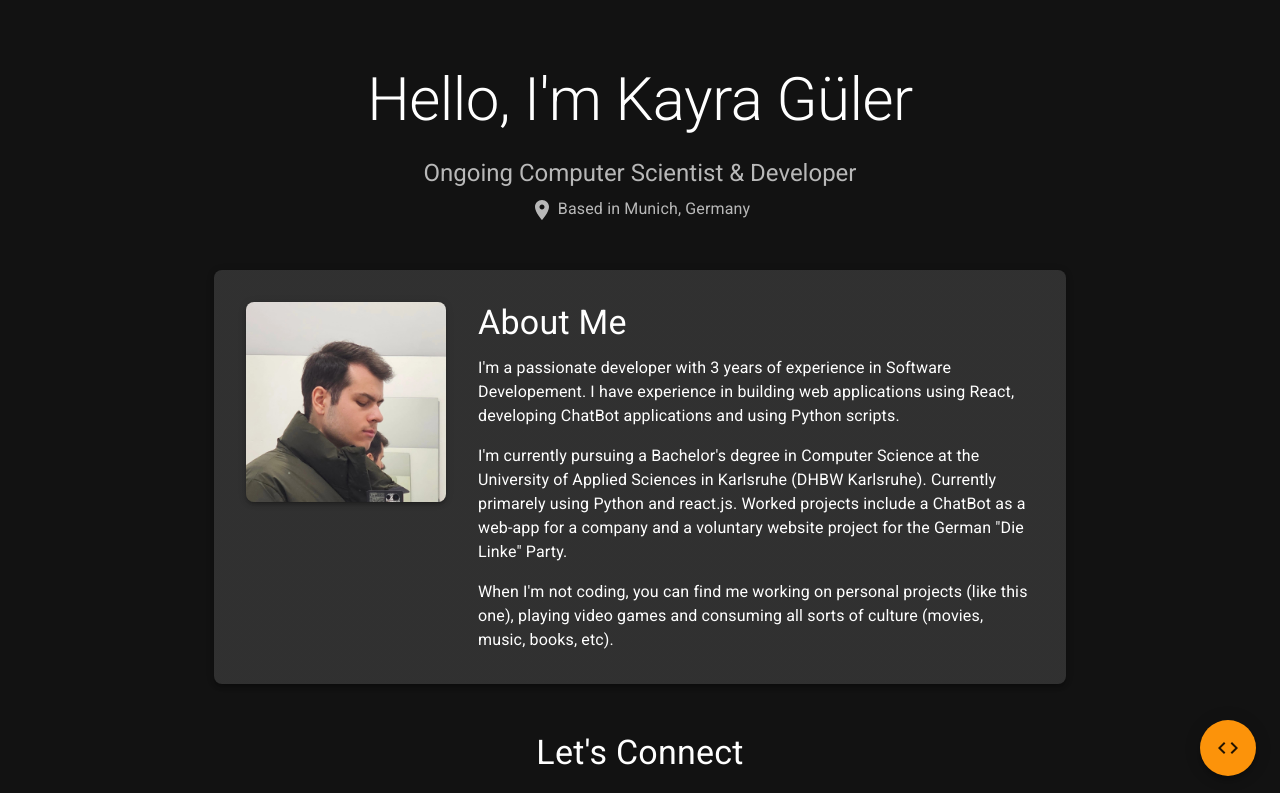
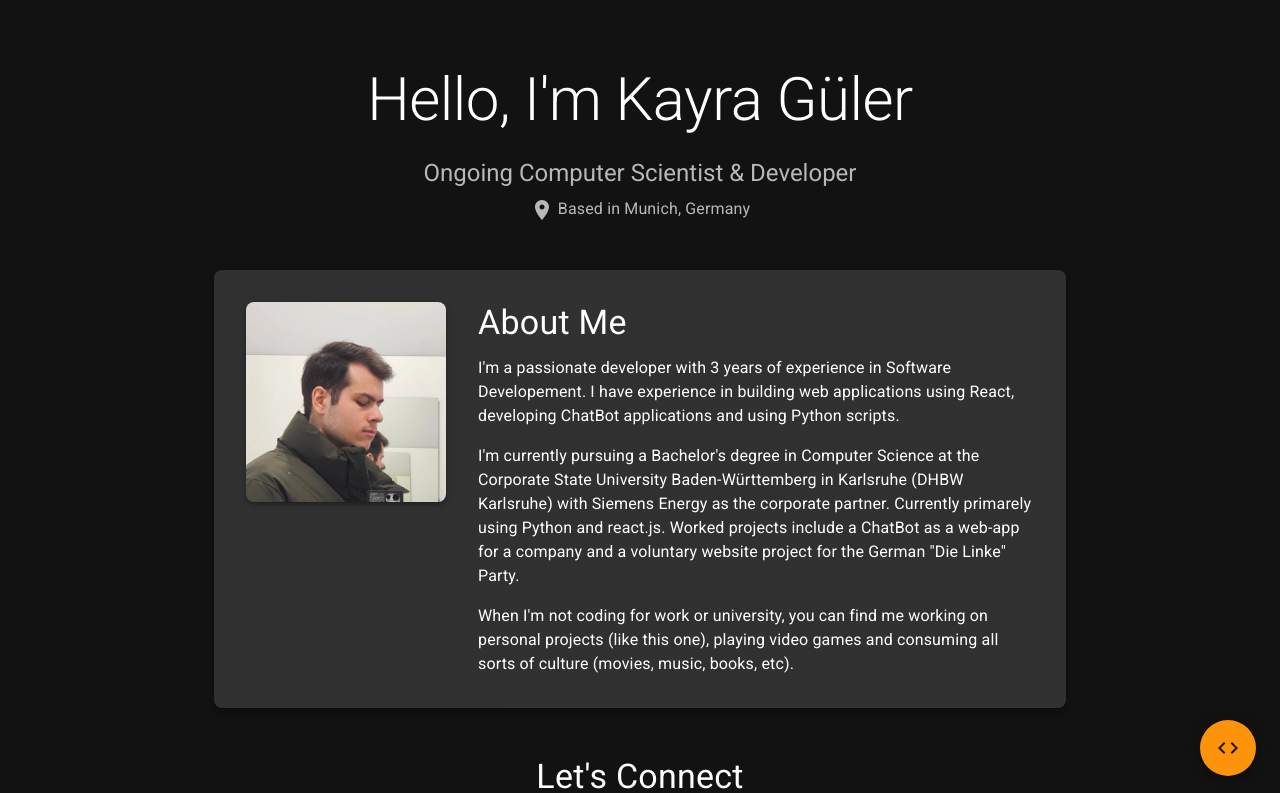
Before and after one commit to hallowelt100/personalsite, a Next.js app: page / in a window 1280 px wide. Shown: the top 793 px of the page. Built offline with nearby package versions, Linux system fonts and the light colour scheme.

Commit message:
Update page.tsx

```diff
--- a/src/app/page.tsx
+++ b/src/app/page.tsx
@@ -59,10 +59,10 @@ export default function Home() {
                   I&apos;m a passionate developer with 3 years of experience in Software Developement. I have experience in building web applications using React, developing ChatBot applications and using Python scripts.
                 </Typography>
                 <Typography variant="body1" paragraph>
-                  I&apos;m currently pursuing a Bachelor&apos;s degree in Computer Science at the University of Applied Sciences in Karlsruhe (DHBW Karlsruhe). Currently primarely using Python and react.js. Worked projects include a ChatBot as a web-app for a company and a voluntary website project for the German &quot;Die Linke&quot; Party.
+                  I&apos;m currently pursuing a Bachelor&apos;s degree in Computer Science at the Corporate State University Baden-Württemberg in Karlsruhe (DHBW Karlsruhe) with Siemens Energy as the corporate partner. Currently primarely using Python and react.js. Worked projects include a ChatBot as a web-app for a company and a voluntary website project for the German &quot;Die Linke&quot; Party.
                 </Typography>
                 <Typography variant="body1">
-                  When I&apos;m not coding, you can find me working on personal projects (like this one), playing video games and consuming all sorts of culture (movies, music, books, etc).
+                  When I&apos;m not coding for work or university, you can find me working on personal projects (like this one), playing video games and consuming all sorts of culture (movies, music, books, etc).
                 </Typography>
               </Box>
             </Box>
```
